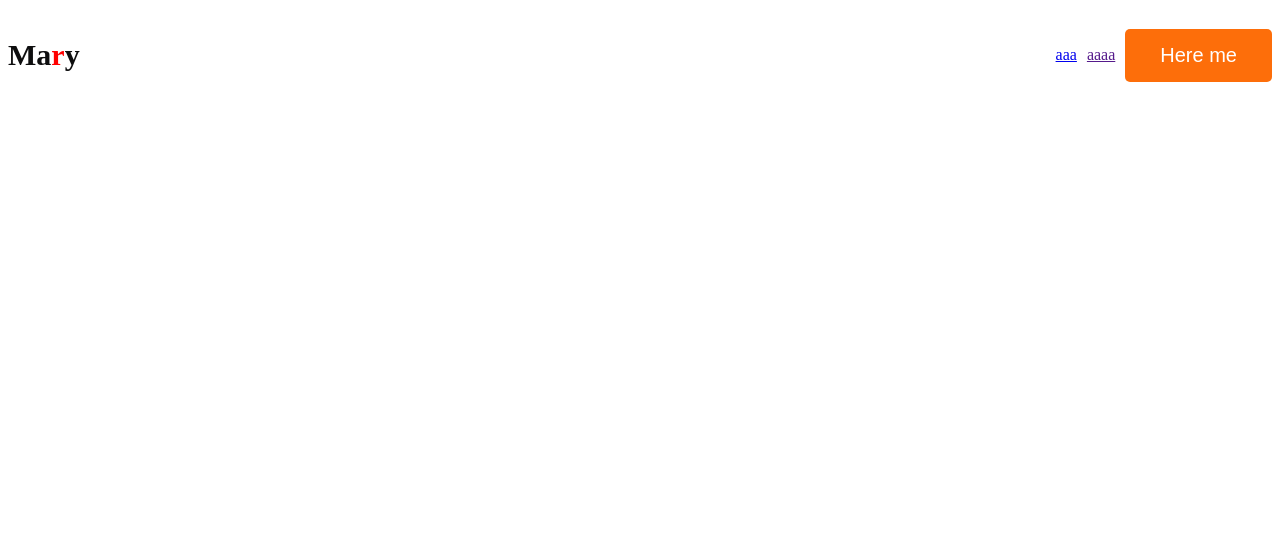
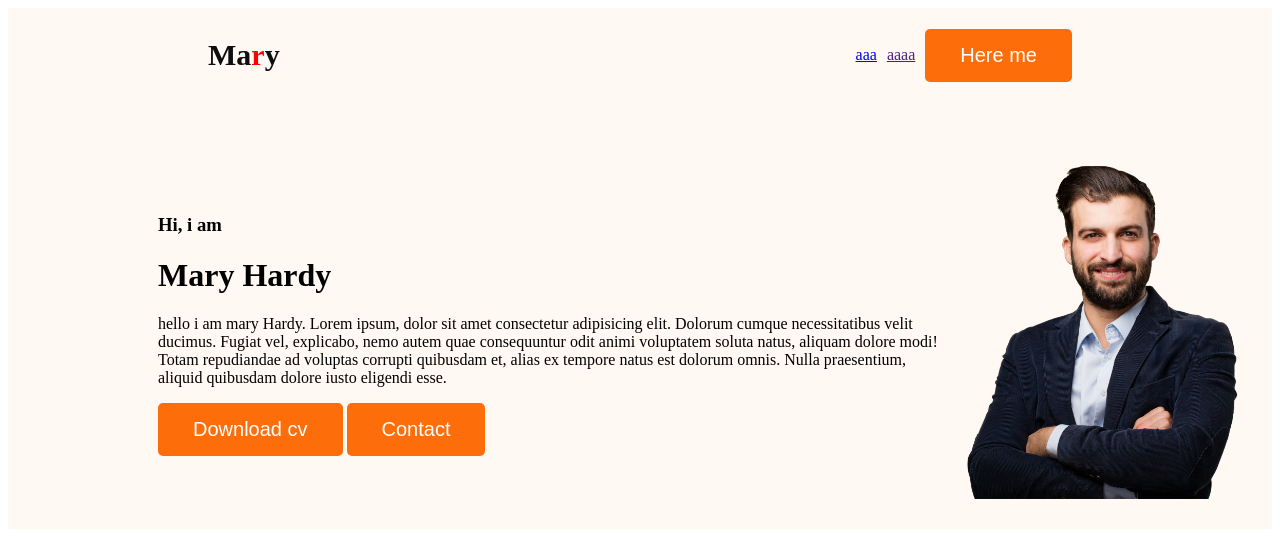
Before and after one commit to azad54/web5, a plain HTML site: page index.html in a window 1280 px wide. Drawn offline with Linux system fonts and the light colour scheme.

Commit message:
banner added

```diff
--- a/index.html
+++ b/index.html
@@ -20,6 +20,21 @@
                 <li><button class="button-primary">Here me</button></li>
             </ul>
         </nav>
+        <!-- header ar vitore je banner ta dibo seta nav ar niche lekhbo -->
+       <div class="banner">
+        <!--  -->
+        <div class="banner-content">
+            <h3 class="banner-greting">Hi, i am</h3>
+            <h1 class="banner-title"> Mary Hardy</h1>
+            <p> hello i am mary Hardy. Lorem ipsum, dolor sit amet consectetur adipisicing elit. Dolorum cumque necessitatibus velit ducimus. Fugiat vel, explicabo, nemo autem quae consequuntur odit animi voluptatem soluta natus, aliquam dolore modi! Totam repudiandae ad voluptas corrupti quibusdam et, alias ex tempore natus est dolorum omnis. Nulla praesentium, aliquid quibusdam dolore iusto eligendi esse.</p>
+            <button class="button-primary">Download cv</button>
+            <button class="button-primary">Contact</button>
+            <!--  -->
+
+        </div>
+        <!-- ata text div ar vitore na diye alada kore dite hobe karom ata css diye site a niye jabo -->
+        <img class="profile-pic" src="../image/hardy.png" alt="">
+       </div>
     </header>
 
     <main>
--- a/style/protfolio.css
+++ b/style/protfolio.css
@@ -7,6 +7,7 @@ nav {
     /* align-item center dilemary and buttom vartikali ba row soman hobe */
    align-items: center;
    /* ul ba  li gulakeo align-item center diye thik korte hobe*/
+   margin: 0 200px;
 }
 
 /* nav ul gukao ek line a niye ashar jonno display flex korte hobe */
@@ -60,3 +61,23 @@ nav ul li {
    font-size: 20;
     font-weight: 100px;
 }
+
+/* header related style  */
+.header{
+    background-color: #FFF8F3;
+}
+
+/*  */
+.banner{
+    /*  */
+    padding: 50px 30px 30px 150px;
+    /* div ar img ta pasa pasi niye ashar jonno display flex */
+    display: flex;
+    /* banner div and img soman korte align item center */
+    align-items: center;
+}
+/*  */
+.banner .profile-pic{
+    width: 300px;
+
+}
```
